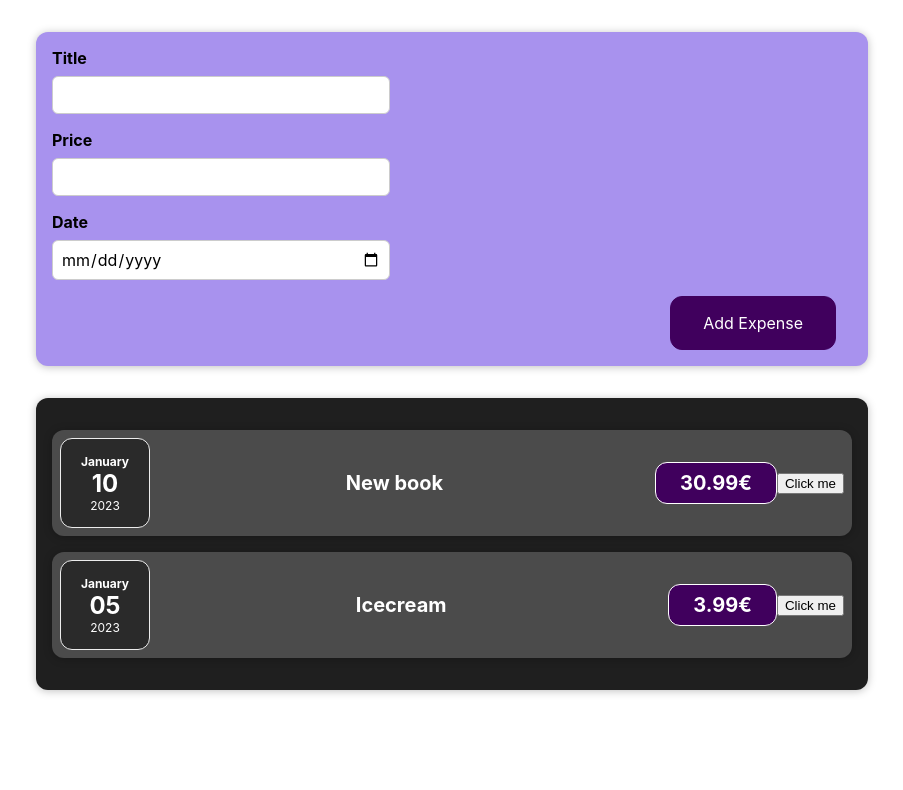
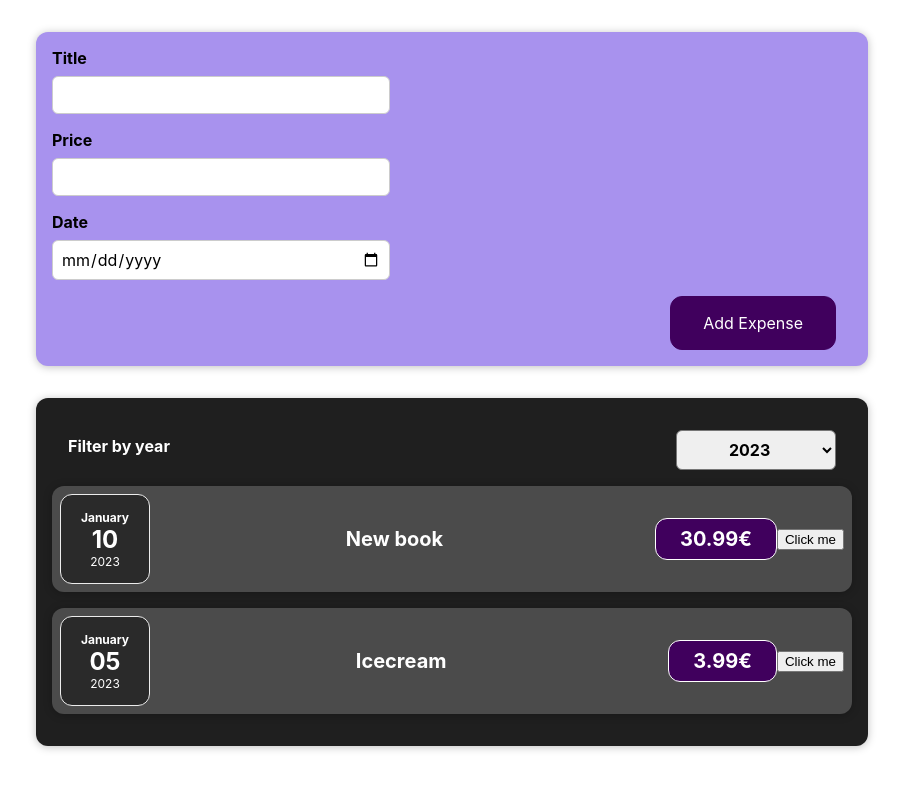
Before and after one commit to janari01/prog_alused, a React (Create React App) app in the folder react/expenses/expenses_app/: page / in a window 1280 px wide. Shown: the top 790 px of the page, without its empty margins (188-1091 px from the left). Built offline with nearby package versions, Linux system fonts and the light colour scheme.

Commit message:
Added filter

```diff
--- a/react/expenses/expenses_app/src/components/Expenses/Expenses.js
+++ b/react/expenses/expenses_app/src/components/Expenses/Expenses.js
@@ -1,12 +1,19 @@
 import ExpenseItem from "./ExpenseItem";
 import Card from "../UI/Card";
+import ExpensesFilter from "./ExpensesFilter";
+import { useState } from 'react';
 import './Expenses.css';
 
 function Expenses(props) {
-
+    const [selectedYear, setSelectedYear] = useState('2023')
+    function filterChangeHandler(selectedYear) {
+        setSelectedYear(selectedYear)
+    }
+    console.log(selectedYear)
 
     return (
         <Card className='expenses'>
+            <ExpensesFilter selected={selectedYear} onChangeFilter={filterChangeHandler} />
             <ExpenseItem className='expense-item' expenseData={props.expenses[0]}></ExpenseItem>
             <ExpenseItem className='expense-item' expenseData={props.expenses[1]}></ExpenseItem>
         </Card>
--- a/react/expenses/expenses_app/src/components/Expenses/ExpensesFilter.js
+++ b/react/expenses/expenses_app/src/components/Expenses/ExpensesFilter.js
@@ -1,13 +1,17 @@
 import React from 'react';
-
 import './ExpensesFilter.css';
 
-const ExpensesFilter = () => {
+const ExpensesFilter = (props) => {
+
+    function dropdownChangeHandler(e) {
+        props.onChangeFilter(e.target.value)
+    }
+
     return (
         <div className='expenses-filter'>
             <div className='expenses-filter__control'>
                 <label>Filter by year</label>
-                <select>
+                <select value={props.selected} onChange={dropdownChangeHandler}>
                     <option value='2023'>2023</option>
                     <option value='2024'>2024</option>
                     <option value='2025'>2025</option>
--- a/react/expenses/expenses_app/src/components/UI/Card.js
+++ b/react/expenses/expenses_app/src/components/UI/Card.js
@@ -1,6 +1,6 @@
 import './Card.css'
 const Card = props => {
-    const classes = 'card ' + props.className
+    const classes = props.className
     return (
         <div className={classes}>
             {props.children}
```
